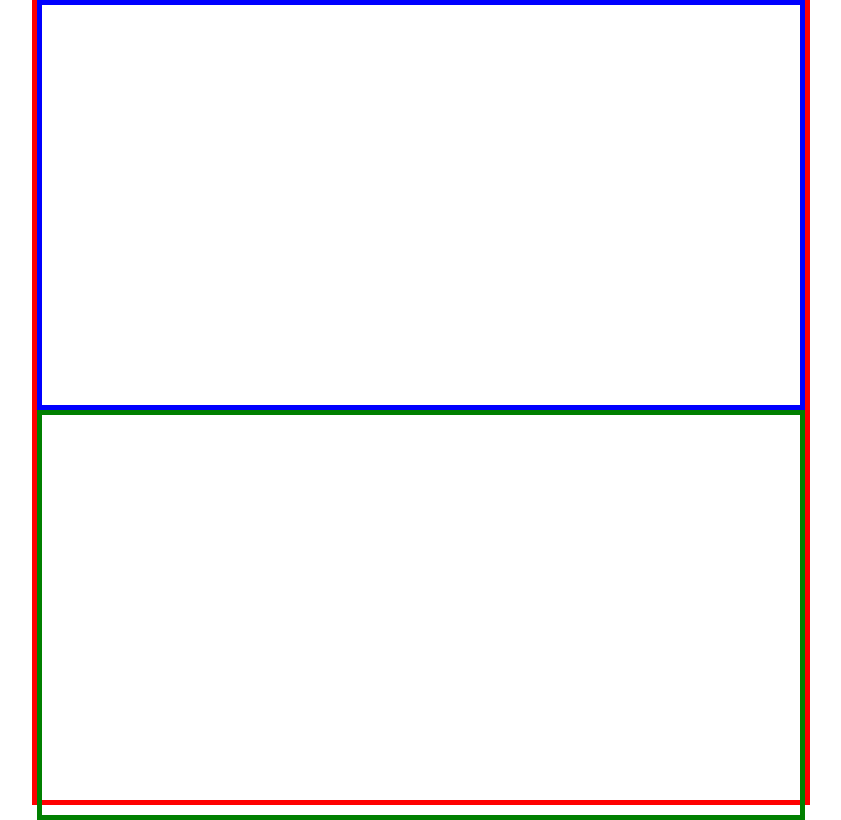
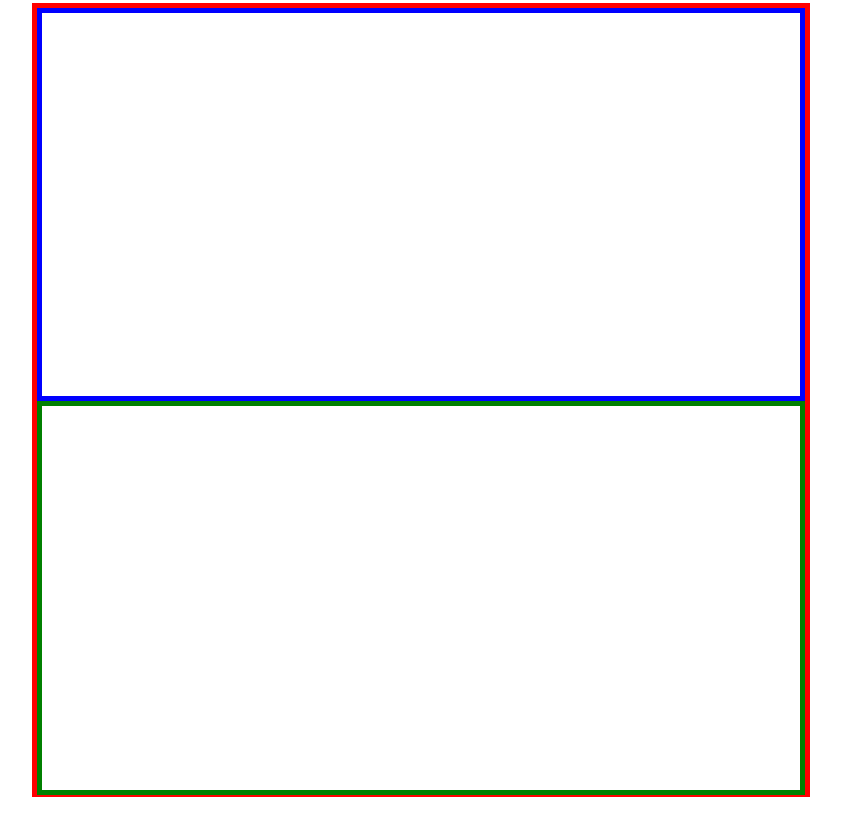
Before and after one commit to z-nerd/zcalc-web, a React (Vite) app: page / in a window 1280 px wide. Shown: the whole page, without its empty margins (219-1060 px from the left). Built offline with nearby package versions, Linux system fonts and the light colour scheme.

Commit message:
Css Test Part #7

```diff
--- a/src/App.scss
+++ b/src/App.scss
@@ -1,6 +1,6 @@
 .calc {
-    width: 100%;
-    height: 100dvh;
+    width: 98%;
+    height: 98dvh;
     max-width: 48rem;
     position: absolute;
     inset-block-start: 50%;
@@ -10,11 +10,11 @@
 }
 
 .calc-disp {
-    height: 50%;
+    height: 48.9%;
     border: 5px solid blue;
 }
 
 .clac-key {
-    height: 50%;
+    height: 48.9%;
     border: 5px solid green;
 }
```
